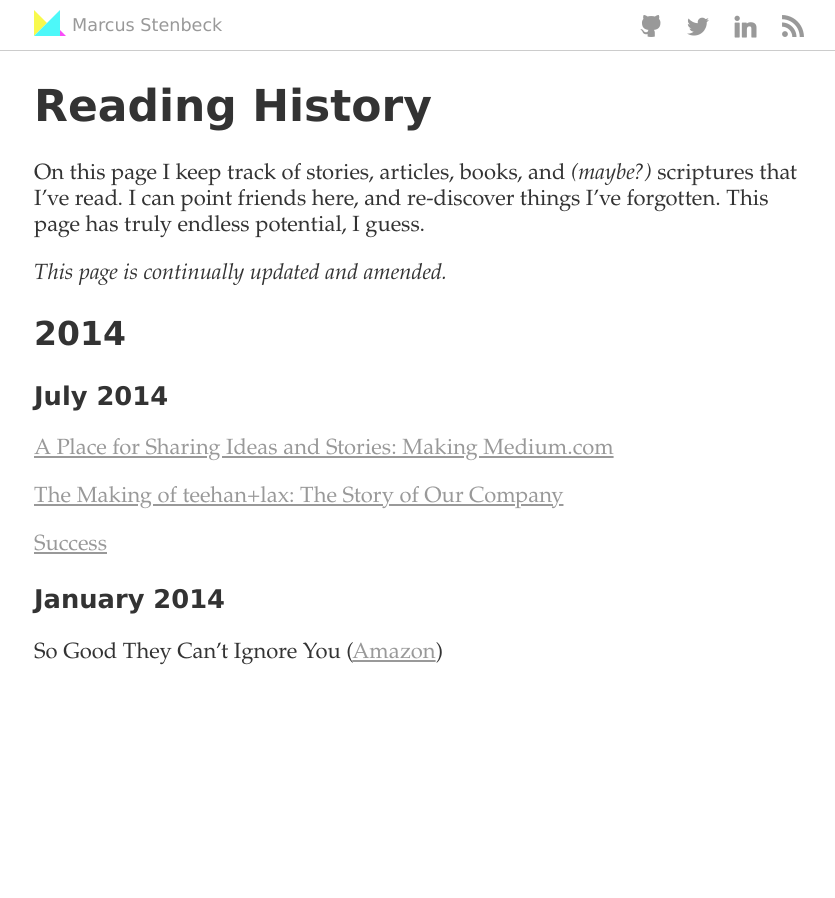
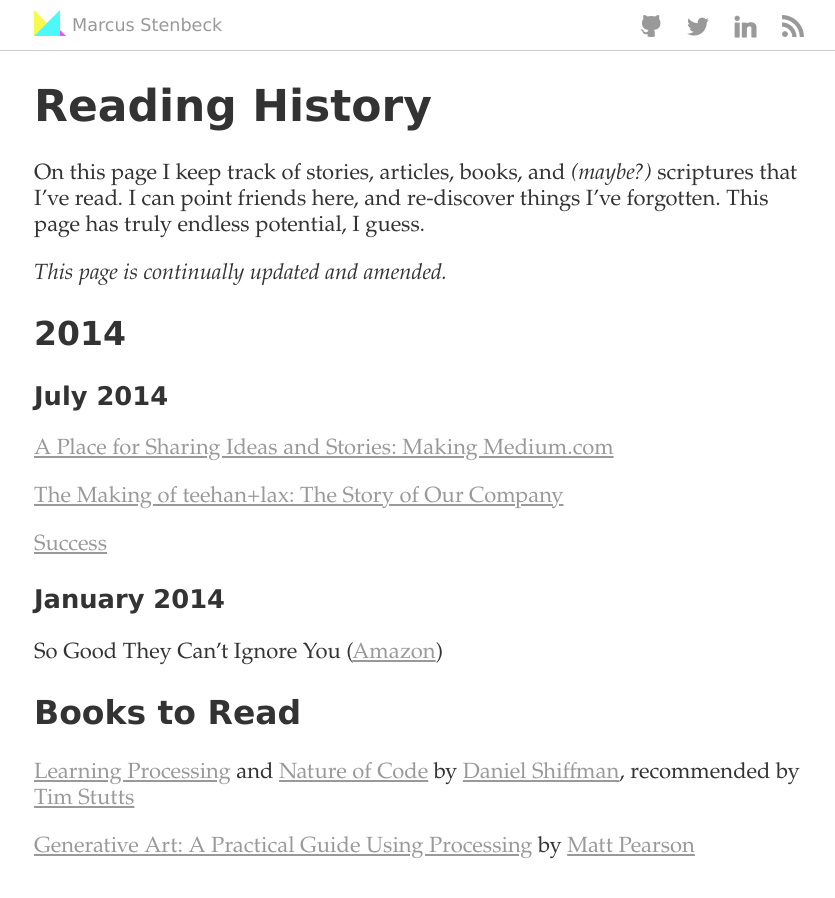
Before and after one commit to marcusstenbeck/marcusstenbeck.github.io, a Jekyll site: the page built from reading-history/index.md, in a window 1280 px wide. Shown: the whole page, without its empty margins (216-1051 px from the left). Built offline with Jekyll 4.4.1, drawn with Linux system fonts in a browser that asks for light colours; Markdown is read by kramdown in place of the engine named in the settings.

Commit message:
Add books to read

```diff
--- a/reading-history/index.md
+++ b/reading-history/index.md
@@ -25,3 +25,10 @@
 ### January 2014
 
 So Good They Can't Ignore You ([Amazon](http://www.amazon.com/Good-They-Cant-Ignore-You/dp/1455509124))
+
+
+## Books to Read
+
+[Learning Processing](http://www.learningprocessing.com/) and [Nature of Code](http://natureofcode.com/) by [Daniel Shiffman](http://shiffman.net/), recommended by [Tim Stutts](http://timstutts.com/)
+
+[Generative Art: A Practical Guide Using Processing](http://zenbullets.com/book.php) by [Matt Pearson](http://zenbullets.com/)
```
